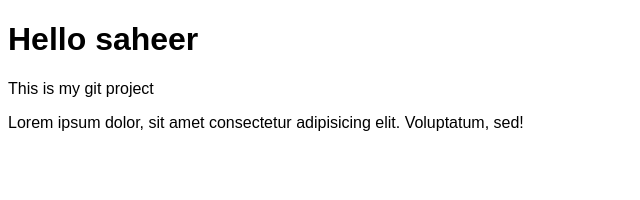
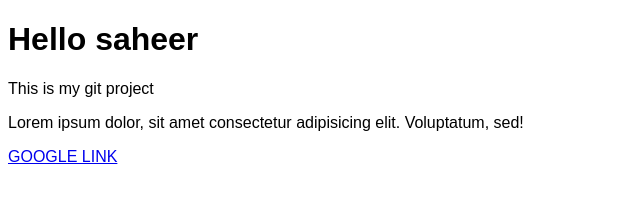
Before and after one commit to DevSaheerHost/datewithgit-sample, a plain HTML site: page index.html in a window 1280 px wide. Shown: the whole page, without its empty margins (0-640 px from the left). Drawn offline with Linux system fonts and the light colour scheme.

Commit message:
google link added

```diff
--- a/index.html
+++ b/index.html
@@ -12,5 +12,7 @@
     <p>
         Lorem ipsum dolor, sit amet consectetur adipisicing elit. Voluptatum, sed!
     </p>
+
+    <a href="google.com">GOOGLE LINK</a>
 </body>
 </html>
```
